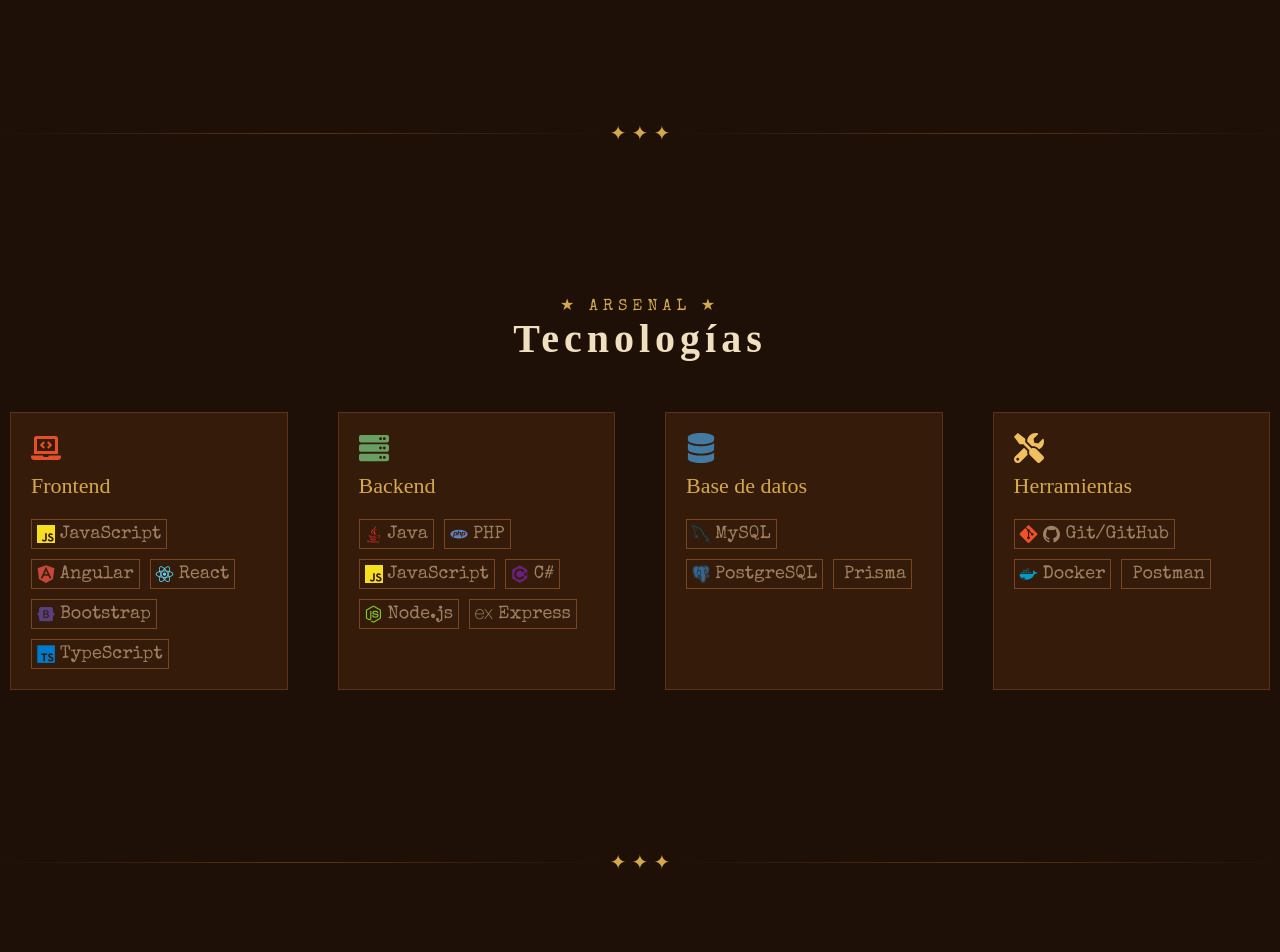
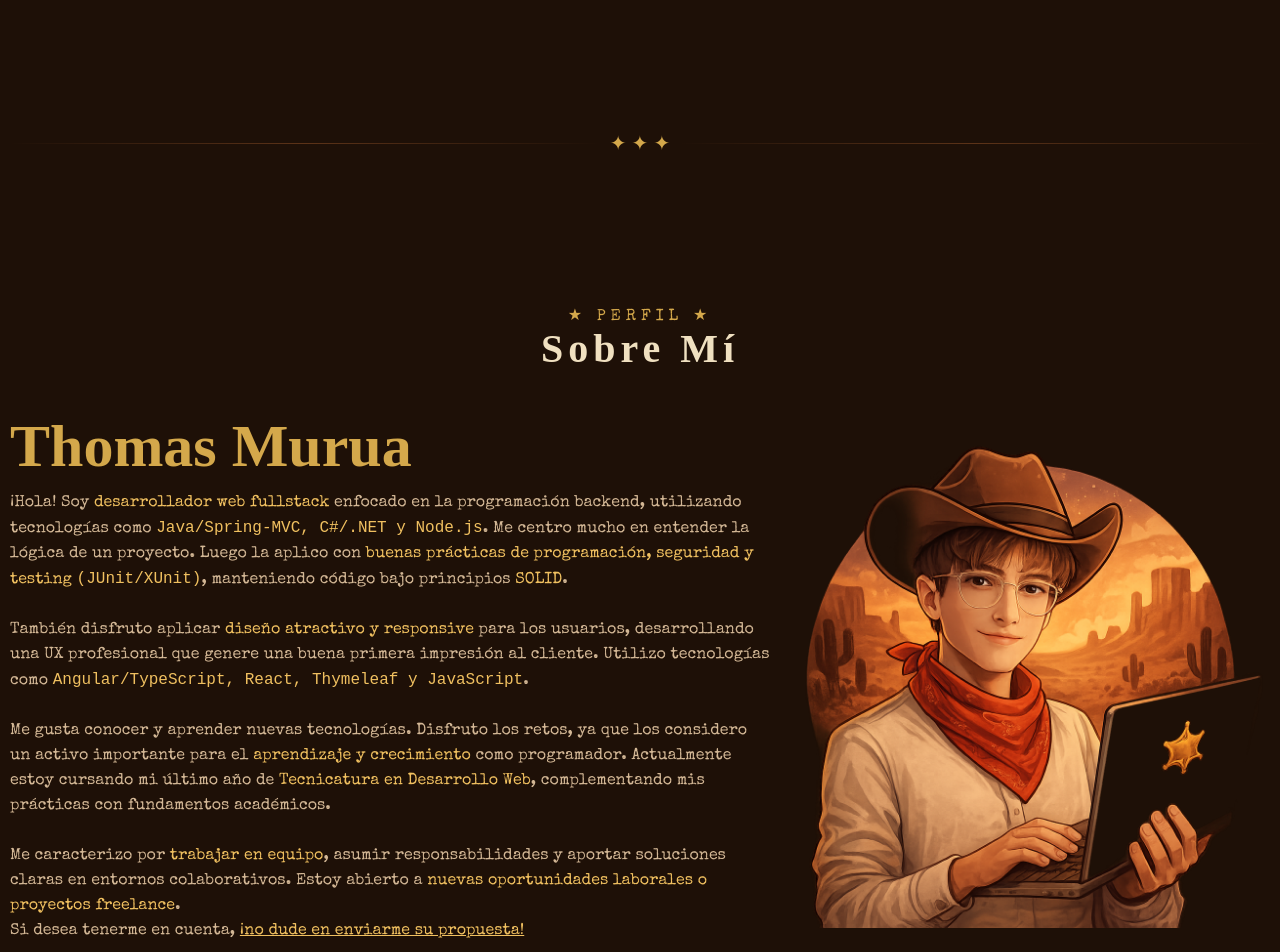
Before and after one commit to TomasZ-png/portafolio-thomas-murua, a React (Vite) app: page / in a window 1280 px wide. Shown: the part 760-1712 px from the top of the page. Built offline with nearby package versions, Linux system fonts and the light colour scheme; a web font is replaced by a local one.

Commit message:
agregamos sobre-mi con avatar, subtitulos en los titulos separadores de secciones, y corregimos ortografía

```diff
--- a/src/App.css
+++ b/src/App.css
@@ -28,6 +28,9 @@ html{
   padding-bottom: 120px;
 }
 
+.total{
+  padding: 10px;
+}
 
 /* ================ TEXTO ================ */
 
@@ -237,7 +240,54 @@ hr{
 }
 
 
+/* ================ ABOUT-ME ================ */
+
+
+.about-me-avatar-info-container{
+  width: 100%;
+  max-width: 1400px;
+  margin: auto;
+}
+
+.avatar-info-container{
+  display: flex;
+  align-items: center;
+  justify-content: center;
+  width: 100%;
+
+}
+
+.avatar-info-container img{
+  width: 100%;
+  max-width: 500px;
+}
+
+.info-container{
+  color: var(--parch);
+  font-family: 'Special Elite', cursive;
+}
+
+.info-container h1{
+  color: var(--gold);
+  font-family: 'Rye', serif;
+  font-size: 60px;
+  font-weight: 550;
+  margin-bottom: 10px;
+}
+
+.about-me-text-container{
+  width: 100%;
+  line-height: 25px;
+  font-size: 16px;
+}
+
+.goToContacto{
+  color: var(--gold2);
+
+}
+
 /* ================ TECNOLOGIAS ================ */
+
 
 /* .technologies{
   display: flex;
@@ -261,6 +311,11 @@ hr{
   font-family: 'Rye', serif;
   letter-spacing: 5px;
   font-size: 40px;
+}
+
+.title-section .subtitle{
+  color: var(--muted);
+  margin-top: 10px;
 }
 
 .technologies-card-container{
@@ -551,7 +606,10 @@ button{
 }
 
 .contacts-container h2{
-  color: var(--gold);
+  color: var(--text);
+  max-width: 310px;
+  font-size: 40px;
+  font-weight: 500;
 }
 
 .contacts-section{
@@ -600,6 +658,14 @@ button{
   color: var(--muted);
 }
 
+@media(max-width: 1024px){
+  .avatar-info-container{
+    flex-direction: column-reverse;
+    text-align: center;
+    gap: 10px;
+  }
+
+}
 
 @media(max-width: 948px) {
   .technologies-card-container{
@@ -666,7 +732,7 @@ button{
   .header .header-buttons ul{
     gap: 10px;
   }
-    .header .header-buttons ul li a{
+  .header .header-buttons ul li a{
     /* display: grid;
     grid-template-columns: repeat(2, 1fr);
     gap: 5px; */
--- a/src/App.tsx
+++ b/src/App.tsx
@@ -2,6 +2,7 @@
 import { FaArrowRight, FaDesktop, FaFilePdf } from 'react-icons/fa6';
 import './App.css'
 import fotoPerfil from './assets/foto-perfil.png'
+import avatarPerfil from './assets/avatar.png'
 import miniaturaLya from './assets/miniatura-lya.png';
 import miniaturaAlochat from './assets/miniatura-alochat.png';
 import miniaturaPreguntame from './assets/miniatura-preguntame.png';
@@ -84,10 +85,11 @@ function App() {
         </div>
         <div className='header-buttons'>
           <ul>
-            <li><a href="#">SOBRE MÍ</a></li>
+            <li><a href="#">INICIO</a></li>
+            <li><a href="#about-me">SOBRE MÍ</a></li>
             <li><a href="#technologies">TECNOLOGÍAS</a></li>
             <li><a href="#projects">PROYECTOS</a></li>
-            <li><a href="#contacto">CONTACTAME</a></li>
+            <li><a href="#contacto">CONTACTO</a></li>
           </ul>
         </div>
       </div>
@@ -95,8 +97,8 @@ function App() {
 
     {/* ============ USUARIO ============  */}
 
-
-      <div id='about-me' className='user-presentation'>
+<div className='total'>
+      <div className='user-presentation'>
         <div className='user-presentation-section'>
           <div className='user-card'>
             <h1 className='separado'>WANTED</h1>
@@ -113,21 +115,66 @@ function App() {
             <h1>El <span className='remarcarOro2'>Nuevo</span> Backero del Condado</h1>
             <h3 className='separado'>FRONTEND · BACKEND · BASE DE DATOS</h3>
             <p>
-              Recien llegado al condado, este <span className='remarcarOro2'>backquero</span> valentia ha logrado.
+              Recién llegado al condado, este <span className='remarcarOro2'>backquero</span> valentía ha logrado.
               Junto a su teclado y café, no hay desafíos que no pueda vencer.
               Especializado en desarrollo backend y frontend, domina <span className='remarcarOro2'>POO</span>, <span className='remarcarOro2'>base de datos</span> y construcción de <span className='remarcarOro2'>aplicaciones web</span>.
               <br />
               <br />
-              El programador mas suelto del oeste, maneja distintas tecnologías y resuelve problemas con <span className='remarcarOro2'>lógica</span> y <span className='remarcarOro2'>precisión</span>.
+              El programador más suelto del oeste, maneja distintas tecnologías y resuelve problemas con <span className='remarcarOro2'>lógica</span> y <span className='remarcarOro2'>precisión</span>.
               <br />
               Prefiere el trabajo en grupo antes que la soledad del desierto, enfrentando cada desafío hasta verlo resuelto.
               <br />
               <br />
               Porque en este pueblo los problemas no se esquivan, se <span className='remarcarOro2'>resuelven</span>.
             </p>
+
           </div>
         </div>
       </div>
+
+      <div id='about-me' className="divider">
+        <div className="divider-line"></div>
+        <div className="divider-orn">✦ ✦ ✦</div>
+        <div className="divider-line"></div>
+      </div>
+
+    <div className='about-me-container'>
+        <div className='title-section'>
+          <p>★ PERFIL ★</p>
+          <h1>Sobre Mí</h1>
+        </div>
+      <div className='about-me-avatar-info-container'>
+        <div className='avatar-info-container'>
+          <div className='info-container'>
+            <h1><span className='remarcarOro'>Thomas Murua</span></h1>
+            <p className='about-me-text-container'>
+              ¡Hola! Soy <span className='remarcarOro2'>desarrollador web fullstack</span> enfocado en la programación backend, utilizando tecnologías
+              como <span className='remarcarOro2'><code>Java/Spring-MVC, C#/.NET y Node.js</code></span>. Me centro mucho en entender la lógica de un proyecto.
+              Luego la aplico con <span className='remarcarOro2'>buenas prácticas de programación, seguridad y testing <code>(JUnit/XUnit)</code></span>,
+              manteniendo código bajo principios <span className='remarcarOro2'>SOLID</span>.
+              <br />
+              <br />
+              También disfruto aplicar <span className='remarcarOro2'>diseño atractivo y responsive</span> para los usuarios, desarrollando una UX profesional
+              que genere una buena primera impresión al cliente. Utilizo tecnologías como
+              <span className='remarcarOro2'> <code>Angular/TypeScript, React, Thymeleaf y JavaScript</code></span>.
+              <br />
+              <br />
+              Me gusta conocer y aprender nuevas tecnologías. Disfruto los retos, ya que los considero un activo
+              importante para el <span className='remarcarOro2'>aprendizaje y crecimiento</span> como programador. Actualmente estoy cursando mi último año
+              de <span className='remarcarOro2'>Tecnicatura en Desarrollo Web</span>, complementando mis prácticas con fundamentos académicos.
+              <br />
+              <br />
+              Me caracterizo por <span className='remarcarOro2'>trabajar en equipo</span>, asumir responsabilidades y aportar soluciones claras en entornos colaborativos.
+              Estoy abierto a <span className='remarcarOro2'>nuevas oportunidades laborales o proyectos freelance</span>.
+              <br />
+              Si desea tenerme en cuenta, <a className='goToContacto' href="#contacto">¡no dude en enviarme su propuesta!</a>
+            </p>
+          </div>
+        <img src={avatarPerfil} alt="" />
+        </div>
+      </div>
+    </div>
+
 
       <div id='technologies' className="divider">
         <div className="divider-line"></div>
@@ -143,6 +190,7 @@ function App() {
         <div className='title-section'>
           <p>★ ARSENAL ★</p>
           <h1>Tecnologías</h1>
+          <p className='subtitle'>Tecnologías y Herramientas que manejo con destreza</p>
         </div>
 
         <div className='technologies-card-container'>
@@ -155,11 +203,11 @@ function App() {
                 {/* <div className='technologie'>
                   <i className="devicon-html5-plain colored"></i>
                   <p>HTML5</p>
-                </div>
-                <div className='technologie'>
+                  </div>
+                  <div className='technologie'>
                   <i className="devicon-css3-plain colored"></i>
                   <p>CSS3</p>
-                </div> */}
+                  </div> */}
                 <div className='technologie'>
                   <SiJavascript color="#F7DF1E" size={18} />
                   <p>JavaScript</p>
@@ -275,6 +323,7 @@ function App() {
         <div className='title-section'>
           <p>★ HISTORIAL ★</p>
           <h1>Proyectos Hechos</h1>
+          <p className='subtitle'>Mis aventuras y creaciones en el lejano oeste digital</p>
         </div>
 
       <div className='total-container-projects'>
@@ -320,7 +369,7 @@ function App() {
               <div className='action-buttons'>
                 <button
                   onClick={() => goToLink("https://github.com/TomasZ-png/Luz-y-armonia-Angular-Node-Project")}
-                ><i className="devicon-github-original"></i> <p>Ver en GitHub</p></button>
+                  ><i className="devicon-github-original"></i> <p>Ver en GitHub</p></button>
                 <button><FaDesktop /> <p>Ir a la página</p></button>
               </div>
             </div>
@@ -358,7 +407,7 @@ function App() {
               <div className='action-buttons'>
                 <button
                   onClick={() => goToLink("https://github.com/TomasZ-png/chat-project-react")}
-                ><i className="devicon-github-original"></i> <p>Ver en GitHub</p></button>
+                  ><i className="devicon-github-original"></i> <p>Ver en GitHub</p></button>
                 <button><FaDesktop /> <p>Ir a la página</p></button>
               </div>
             </div>
@@ -426,6 +475,7 @@ function App() {
         <div className='title-section'>
           <p>★ MENSAJERIA ★</p>
           <h1>Contacto</h1>
+          <p className='subtitle'>Enviá tu telegrama o propuesta al sheriff del código</p>
         </div>
 
         <div className='contact-container'>
@@ -458,7 +508,7 @@ function App() {
               </form>
             </div>
             <div className='contacts-container'>
-              <h2 className='titulo'>Contactate Conmigo</h2>
+              <h2 className='titulo'>Conoceme mas en <span className='remarcarOro'>Mis Redes Sociales</span></h2>
               <div className='contacts-section'>
 
                 <div onClick={() => goToLink("mailto: muruathomasn@gmail.com")} className='ucontact-container'>
@@ -510,6 +560,7 @@ function App() {
       </div>
     </div>
   </div>
+</div>
   )
 }
 
```
Also changed, not shown: src/assets/avatar.png (added).
